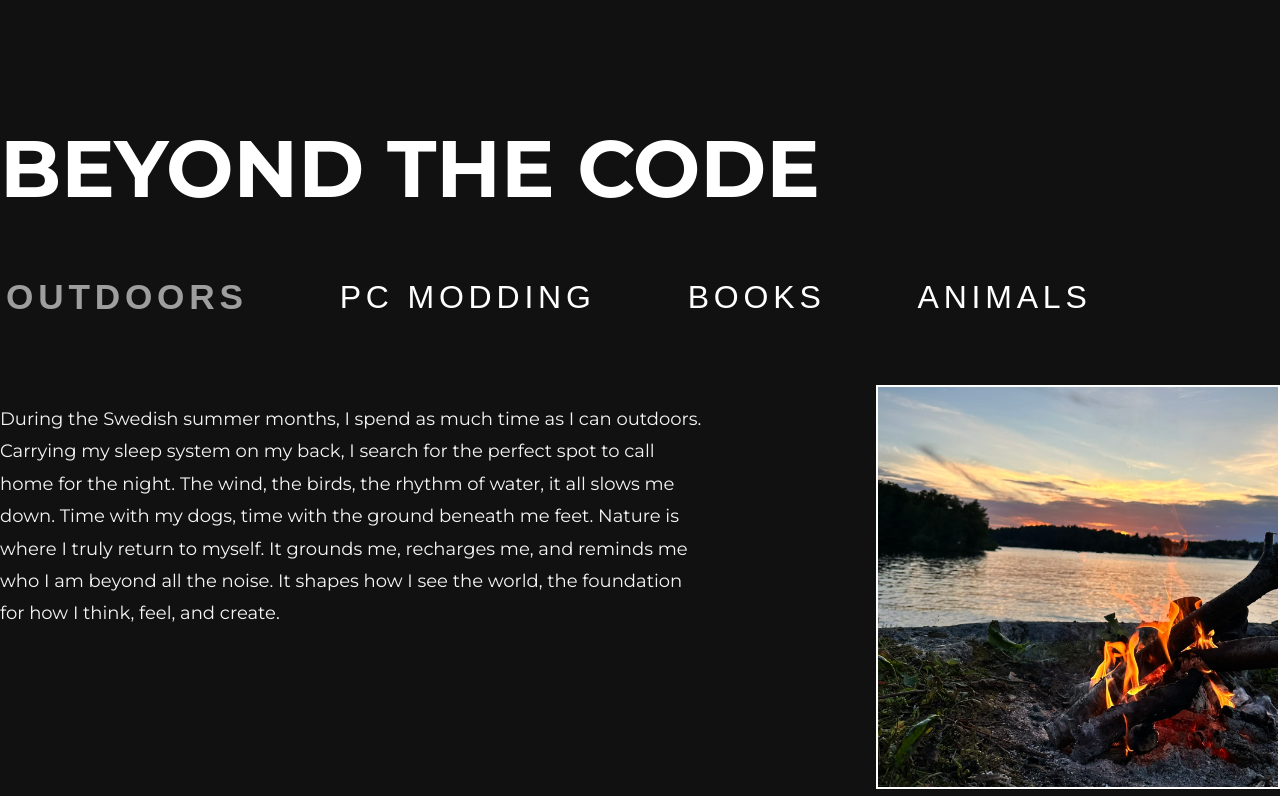
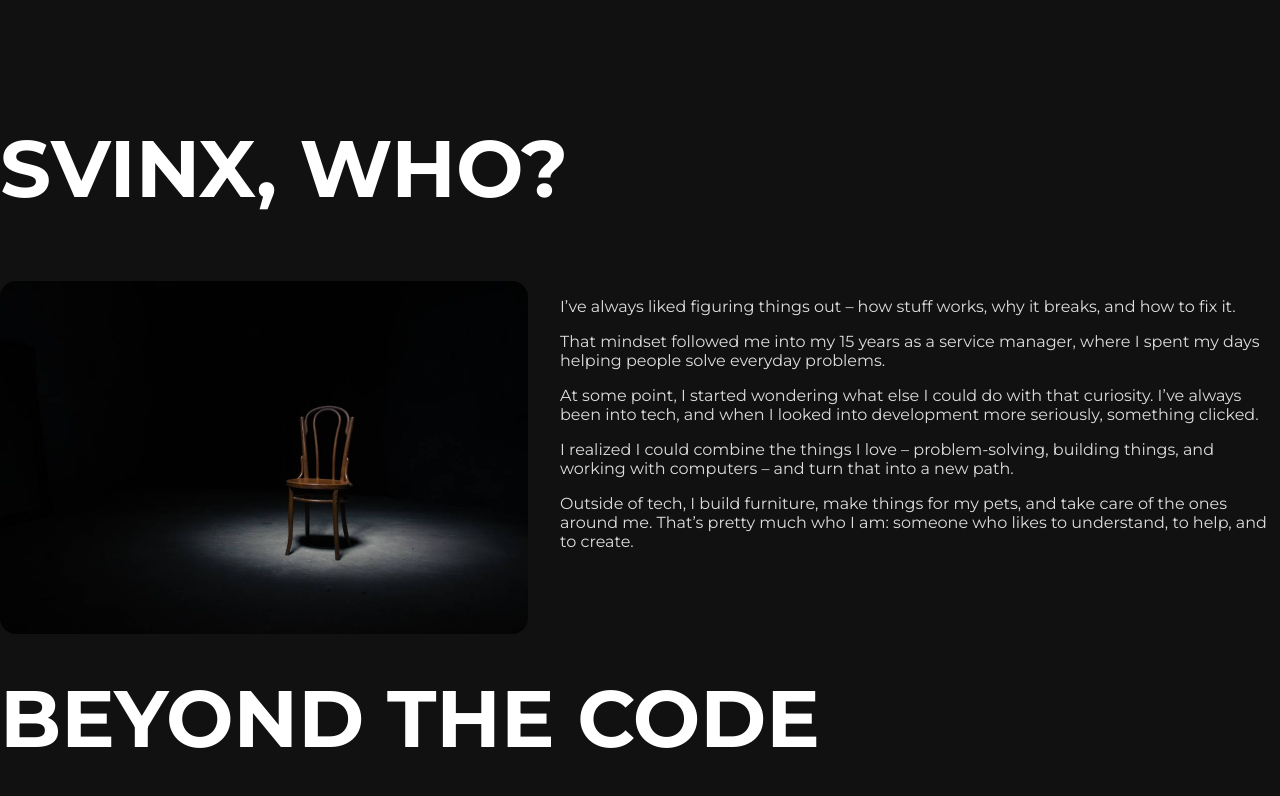
Before and after one commit to svinxen/svinxio, a plain HTML site: page index.html in a window 1280 px wide. Shown: the part 3480-4276 px from the top of the page. Drawn offline with Linux system fonts and the light colour scheme; grey boxes are pictures that could not be loaded.

Commit message:
added background into interests

```diff
--- a/index.html
+++ b/index.html
@@ -95,9 +95,27 @@ Outside of tech, I build furniture, make things for my pets, and take care of th
   </section>
 
 
+
 <!--ABOUT section - interests -->
 <section id="about" class="interests-section">
   <div class="container interests-container">
+
+
+    <h2 class="section-title">svinx, who?</h2>
+<div class="about-row">
+  <div class="about-image-container">
+    <img src="styling/placeholder.jpg" alt="Portrait of svinx" class="about-image blurred" />
+  </div>
+  <div class="about-text">
+    <p class="fade-in">I’ve always liked figuring things out – how stuff works, why it breaks, and how to fix it.</p>
+    <p class="fade-in">That mindset followed me into my 15 years as a service manager, where I spent my days helping people solve everyday problems.</p>
+    <p class="fade-in">At some point, I started wondering what else I could do with that curiosity. I’ve always been into tech, and when I looked into development more seriously, something clicked.</p>
+    <p class="fade-in">I realized I could combine the things I love – problem-solving, building things, and working with computers – and turn that into a new path.</p>
+    <p class="fade-in">Outside of tech, I build furniture, make things for my pets, and take care of the ones around me. That’s pretty much who I am: someone who likes to understand, to help, and to create.</p>
+  </div>
+</div>
+
+
     <h2>beyond the code</h2>
     <div class="carousel-track" role="list">
       <button class="carousel-item active" data-key="outdoors" role="listitem" aria-selected="true" tabindex="0">Outdoors</button>
--- a/script.js
+++ b/script.js
@@ -129,3 +129,29 @@ document.addEventListener('DOMContentLoaded', () => {
     activeBtn.click();
   }
 });
+
+
+document.addEventListener('DOMContentLoaded', () => {
+  const observer = new IntersectionObserver(entries => {
+    entries.forEach(entry => {
+      if (entry.isIntersecting) {
+        const textBlocks = entry.target.querySelectorAll('.fade-in');
+        textBlocks.forEach((el, i) => {
+          setTimeout(() => el.classList.add('visible'), i * 300);
+        });
+
+        const img = entry.target.querySelector('.about-image');
+        if (img) {
+          img.classList.remove('blurred');
+        }
+
+        observer.unobserve(entry.target);
+      }
+    });
+  }, {
+    threshold: 0.4
+  });
+
+  const aboutRow = document.querySelector('.about-row');
+  if (aboutRow) observer.observe(aboutRow);
+});
--- a/style.css
+++ b/style.css
@@ -417,3 +417,57 @@ nav a:hover {
     margin-top: 2rem;
   }
 }
+
+
+.about-row {
+  display: flex;
+  flex-wrap: wrap;
+  gap: 2rem;
+  align-items: flex-start;
+  margin-top: 2rem;
+}
+
+.about-image-container {
+  flex: 1 1 40%;
+}
+
+.about-image {
+  width: 100%;
+  border-radius: 1rem;
+  filter: blur(10px);
+  transition: filter 1.5s ease;
+}
+
+.about-image.blurred {
+  filter: blur(10px);
+}
+
+.about-image:not(.blurred) {
+  filter: blur(0);
+}
+
+.about-text {
+  flex: 1 1 55%;
+}
+
+.fade-in {
+  opacity: 0;
+  transform: translateY(20px);
+  transition: opacity 0.8s ease, transform 0.8s ease;
+}
+
+.fade-in.visible {
+  opacity: 1;
+  transform: translateY(0);
+}
+
+/* Mobilvänligt */
+@media (max-width: 768px) {
+  .about-row {
+    flex-direction: column;
+  }
+
+  .about-image-container, .about-text {
+    flex: 1 1 100%;
+  }
+}
```
Also changed, not shown: styling/placeholder.jpg (added).
